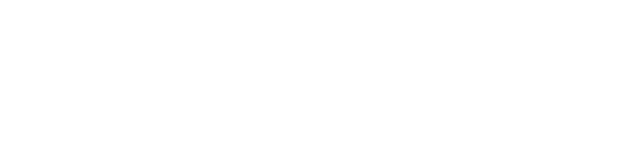
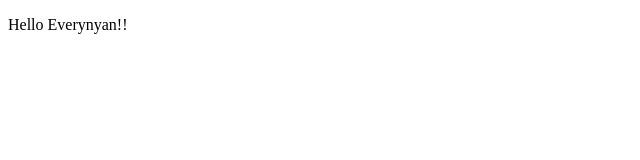
Before and after one commit to JesseRayCrouse/NM438-Project-1, a plain HTML site: page index.html in a window 1280 px wide. Shown: the whole page, without its empty margins (0-640 px from the left). Drawn offline with Linux system fonts and the light colour scheme.

Commit message:
first commit

```diff
--- a/index.html
+++ b/index.html
@@ -6,6 +6,6 @@
     <title>Document</title>
 </head>
 <body>
-
+    <p>Hello Everynyan!!</p>
 </body>
 </html>
```
